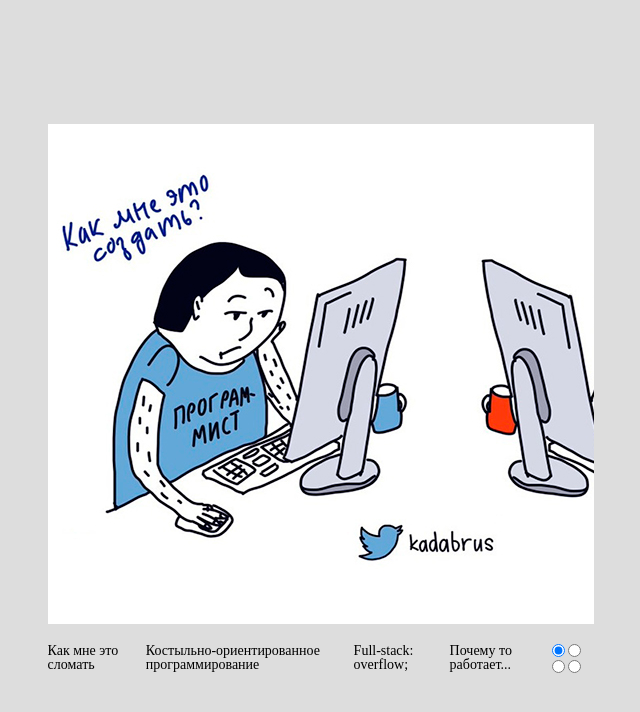
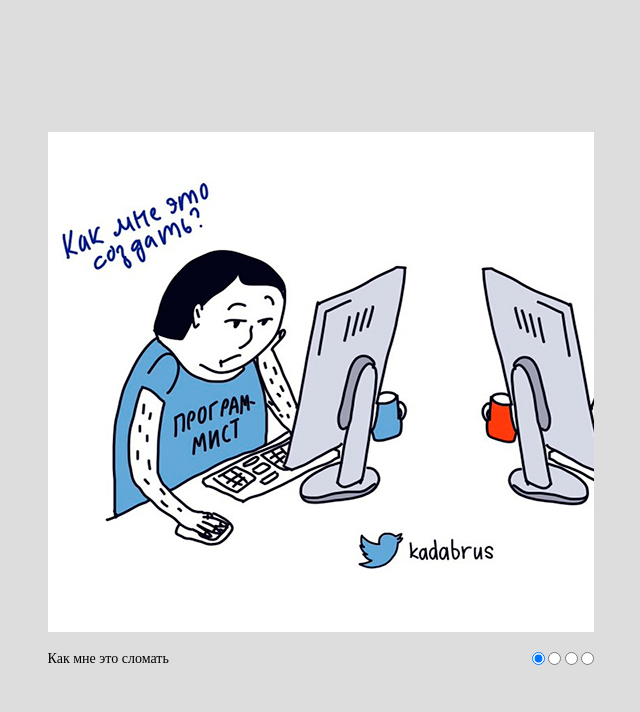
Before and after one commit to Serega3526/cssMemeSlider, a plain HTML site: page cssMemeSlider/index.html in a window 1280 px wide. Shown: the whole page, without its empty margins (319-959 px from the left). Drawn offline with Linux system fonts and the light colour scheme.

Commit message:
fix: fix first commit LANG=en_EN date +'(%a, %b %d, %Y %r)'

```diff
--- a/cssMemeSlider/style.css
+++ b/cssMemeSlider/style.css
@@ -67,7 +67,16 @@ body{
 }
 .control__text-block{
     display: flex;
+    width: 31.4rem;
+}
+.control__wrapper{
+    width: 44%;
+    overflow: hidden;
 }
 .control__text{
     margin-right: 20px;
+    min-width: 30rem;
 }
+.content__controls .control__inputs form input:has(#one:checked) ~ .content__img-wrapper{
+    transform: translateX(-100%);
+}
```
